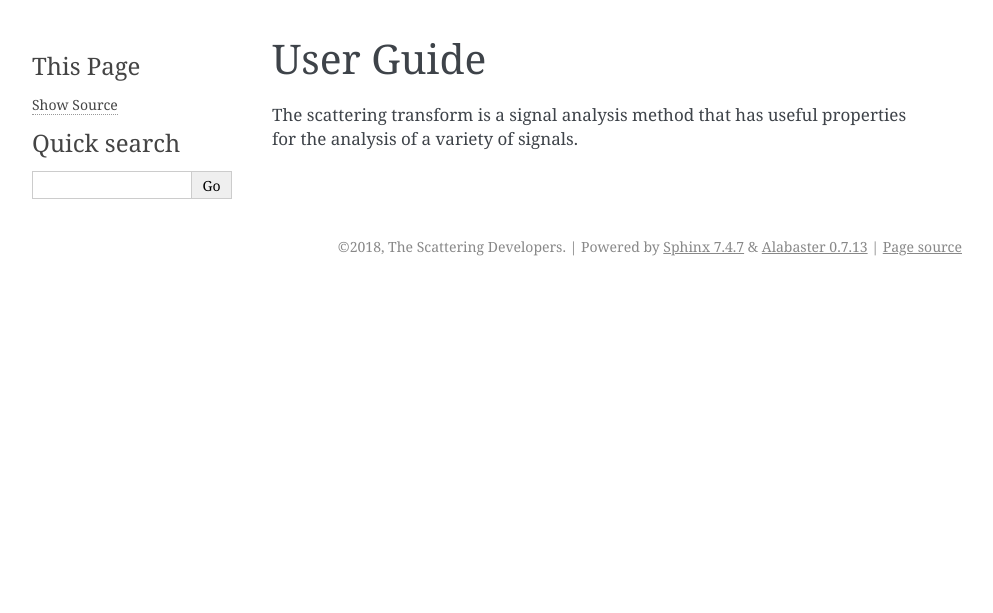
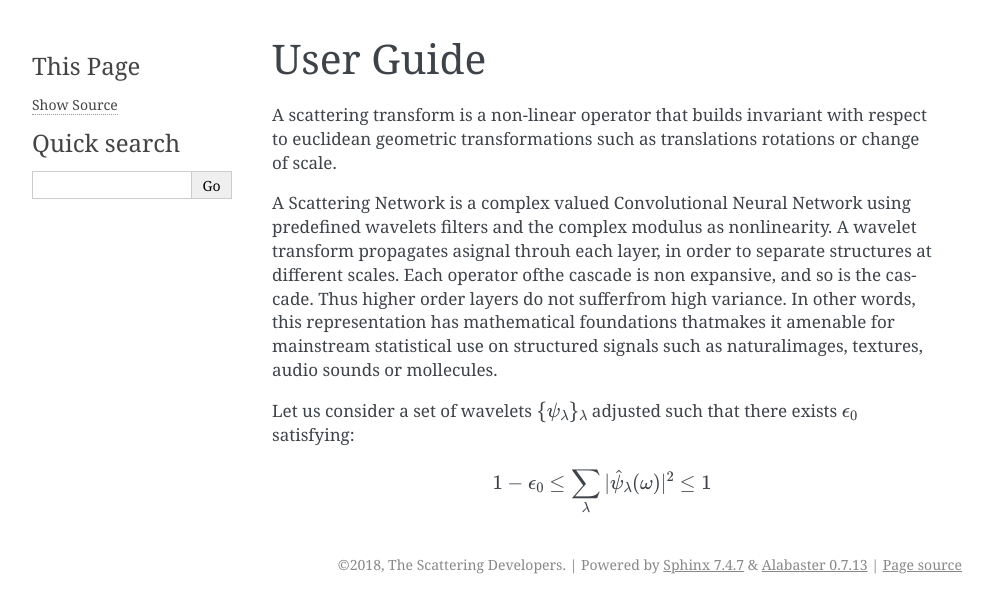
Before and after one commit to kymatio/kymatio, a Sphinx documentation site: the page built from doc/source/userguide.rst, in a window 1280 px wide. Shown: the top 613 px of the page, without its empty margins (148-1141 px from the left). Built offline with Sphinx 7.4.7, drawn with Linux system fonts in a browser that asks for light colours; formulas are drawn with MathJax 3.

Commit message:
amazing documenter done by a great native speaker

```diff
--- a/doc/source/userguide.rst
+++ b/doc/source/userguide.rst
@@ -1,5 +1,20 @@
 User Guide
 ==========
 
-The scattering transform is a signal analysis method that has useful properties
-for the analysis of a variety of signals.
+A scattering transform is a non-linear operator that builds
+invariant with respect to euclidean geometric transformations such as translations
+rotations or change of scale.
+
+A Scattering Network is a complex valued Convolutional Neural Network using predefined
+wavelets filters and the complex modulus as nonlinearity.  A wavelet transform
+propagates asignal throuh each layer, in order to separate structures at different
+scales.  Each operator ofthe cascade is non expansive, and so is the cascade.  Thus
+higher order layers do not sufferfrom high variance.  In other words, this
+representation has mathematical foundations thatmakes  it  amenable  for  mainstream
+statistical  use  on  structured  signals  such  as  naturalimages, textures, audio
+sounds or mollecules.
+
+Let us consider a set of wavelets :math:`\{\psi_\lambda\}_\lambda` adjusted such that
+there exists :math:`\epsilon_0` satisfying:
+
+.. math:: 1-\epsilon_0 \leq \sum_\lambda |\hat \psi_\lambda(\omega)|^2 \leq 1
```
Also changed, not shown: doc/source/quickstart.rst (+15 -6 lines).
